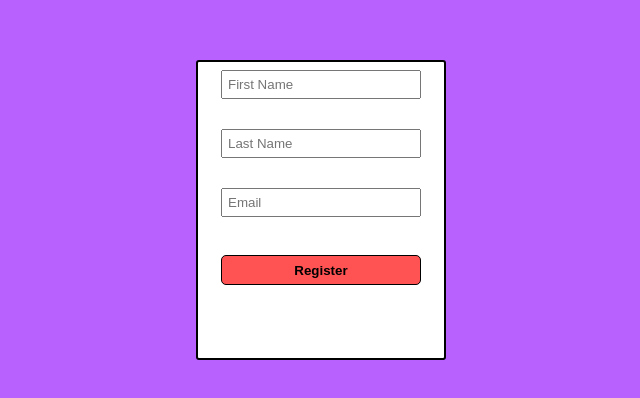
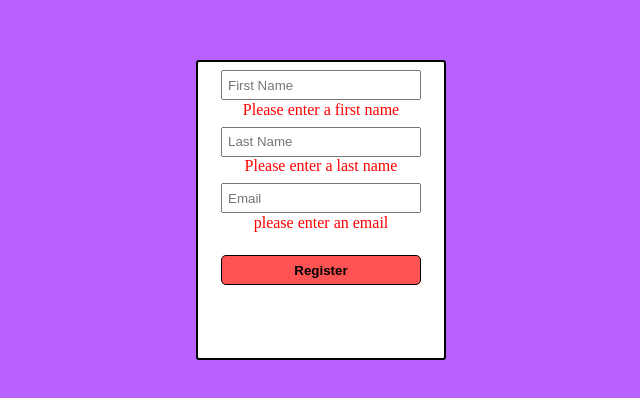
Before and after one commit to PratikOdpalliwar/Registration-Form, a React (Vite) app: page / in a window 1280 px wide. Shown: the part 190-588 px from the top of the page, without its empty margins (319-959 px from the left). Built offline with nearby package versions, Linux system fonts and the light colour scheme.

Commit message:
Validation is added to the form

```diff
--- a/src/App.css
+++ b/src/App.css
@@ -26,12 +26,15 @@
    display:flex;
     flex-direction:column;
     align-items:center;
-    /* justify-content:space-evenly; */
+    justify-content:space-evenly;
 }
 input{
-  margin-bottom:30px
+  /* margin-bottom:30px */
 }
-
+span{
+  color:red;
+  margin-bottom:8px;
+}
 form{
   display:flex;
   flex-direction:column;
--- a/src/App.jsx
+++ b/src/App.jsx
@@ -1,5 +1,7 @@
 import './App.css'
 import { useState } from "react";
+
+
 export default function App() {
 
   const [values, setValues] = useState({
@@ -9,6 +11,11 @@ export default function App() {
   })
 
   const [submitted, setSubmitted] = useState(false);
+
+  const handleSubmit = (e) => {
+    e.preventDefault();
+    setSubmitted(true);
+  }
 
   const handleFirstNameInputChange = (e) => {
     setValues({ ...values, firstName: e.target.value })
@@ -22,10 +29,7 @@ export default function App() {
     setValues({ ...values, email: e.target.value })
   }
 
-  const handleSubmit = (e) => {
-    e.preventDefault();
-    setSubmitted(true);
-  }
+
 
   return (
     <div className='App'>
@@ -36,25 +40,35 @@ export default function App() {
 
           <div className="ip1">
             <input
+              value={values.firstName}
               className="first-name"
               placeholder="First Name"
               name="firstName"
               onChange={handleFirstNameInputChange}
             />
+            {values.firstName==="" ? <span>Please enter a first name</span>: null}
 
 
             <input
+              value={values.lastName}
               className="last-name"
               placeholder="Last Name"
               name="lastName"
               onChange={handleLastNameInputChange}
             />
+            {values.lastName ==="" ? <span>Please enter a last name</span> : null}
+
+
             <input
+              value={values.email}
               className="email"
               placeholder="Email"
               name="email"
               onChange={handleEmailInputChange}
             />
+            {values.email==="" ? <span>please enter an email</span> : null}
+
+
           </div>
 
           <div className="ip2">
```
